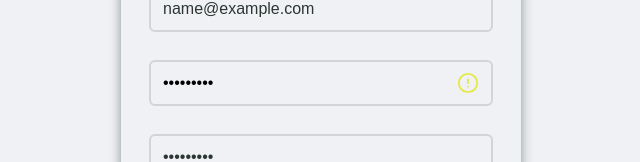
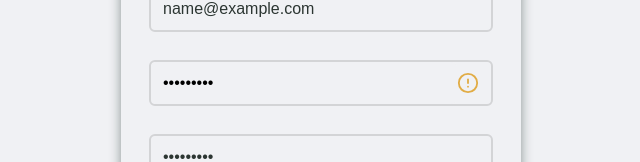
Before and after one commit to Hidekih/reactjs-form, a React (Create React App) app: page / in a window 1280 px wide. Both pictures are taken after typing "Sample", "name@example.com", "Sample123", "Sample123" into the empty fields and a click on the button "Cadastrar". Shown: the part 351-513 px from the top of the page, without its empty margins (319-959 px from the left). Built offline with nearby package versions, Linux system fonts and the light colour scheme.

Commit message:
improved SOC in aplication

```diff
--- a/src/App.css
+++ b/src/App.css
@@ -161,6 +161,25 @@ form button {
   content: '';
 }
 
+.info-icon:hover + .tolltip {
+  opacity: 1;
+}
+
 .tolltip img {
   color: #E74343;
 }
+
+.weak {
+  background: #E74343;
+  border-color: #E74343 transparent transparent;
+}
+
+.medium {
+  background: #E1AC45;
+  border-color: #E1AC45 transparent transparent;
+}
+
+.strong {
+  background: #51EA4E;
+  border-color: #51EA4E transparent transparent;
+}
--- a/src/App.tsx
+++ b/src/App.tsx
@@ -14,8 +14,10 @@ interface FormData {
 }
 
 interface TooltipProps {
-  color: string;
-  opacity: number;
+  status: {
+    class: string;
+    color: string;
+  };
   message: string;
 }
 
@@ -26,25 +28,17 @@ export const App = () => {
   useEffect(() => {
     if (password){
       if(strong.test(password)) {
-        setTooltipDatas(state => ({ ...state, color: '#51EA4E', message: 'Forte'}));
+        setTooltipDatas(state => ({ ...state, status:{ class: 'strong', color: '#51EA4E' }, message: 'Forte'}));
 
       } else if (medium.test(password)) {
-        setTooltipDatas(state => ({ ...state, color: '#E5E948', message: 'Boa'}));
+        setTooltipDatas(state => ({ ...state, status:{ class: 'medium', color: '#E1AC45' }, message: 'Boa'}));
 
       } else {
-        setTooltipDatas(state => ({ ...state, color: '#E74343', message: 'Fraca' }));
+        setTooltipDatas(state => ({ ...state, status:{ class: 'weak', color: '#E74343' }, message: 'Fraca' }));
 
       }
     }
   }, [password]);
-
-  const handleMouseEnter = useCallback(() => {
-    setTooltipDatas({ ...tooltipDatas, opacity: 1, })
-  }, [tooltipDatas]);
-
-  const handleMouseLeave = useCallback(() => {
-    setTooltipDatas({ ...tooltipDatas, opacity: 0, })
-  }, [tooltipDatas]);
 
   const handleSubmit = useCallback(
     async (values: FormData, { setSubmitting, setErrors }: FormikHelpers<FormData>) => {
@@ -119,28 +113,22 @@ export const App = () => {
               onChange={(e: any) => setPassword(e.target.value)}
             />
             <div className="tooltip-container" >
-              <span
-                className="tolltip"
-                style={{ opacity: tooltipDatas.opacity, background: tooltipDatas.color,
-                  borderColor: `${tooltipDatas.color} transparent transparent`}}
-              >
+              { tooltipDatas.status?.color && (
+                  <FiAlertCircle
+                    className='info-icon'
+                    size={22}
+                    color={tooltipDatas.status?.color}
+                  />
+                )}
+              <span className={`tolltip ${tooltipDatas.status?.class}`} >
                 <span>{tooltipDatas.message}</span>
               </span>
-              { tooltipDatas.color && (
-                <FiAlertCircle
-                  size={22}
-                  color={tooltipDatas.color}
-                  onMouseEnter={handleMouseEnter}
-                  onMouseLeave={handleMouseLeave}
-                />
-              )}
             </div>
           </div>
           <ErrorMessage name="password" component="div" className="errorBox" />
 
           <Field type="password" name="passwordConfirmation" placeholder="Confirme sua senha" />
           <ErrorMessage name="passwordConfirmation" component="div" className="errorBox" />
-
 
           <button type="submit">
             Cadastrar
```
